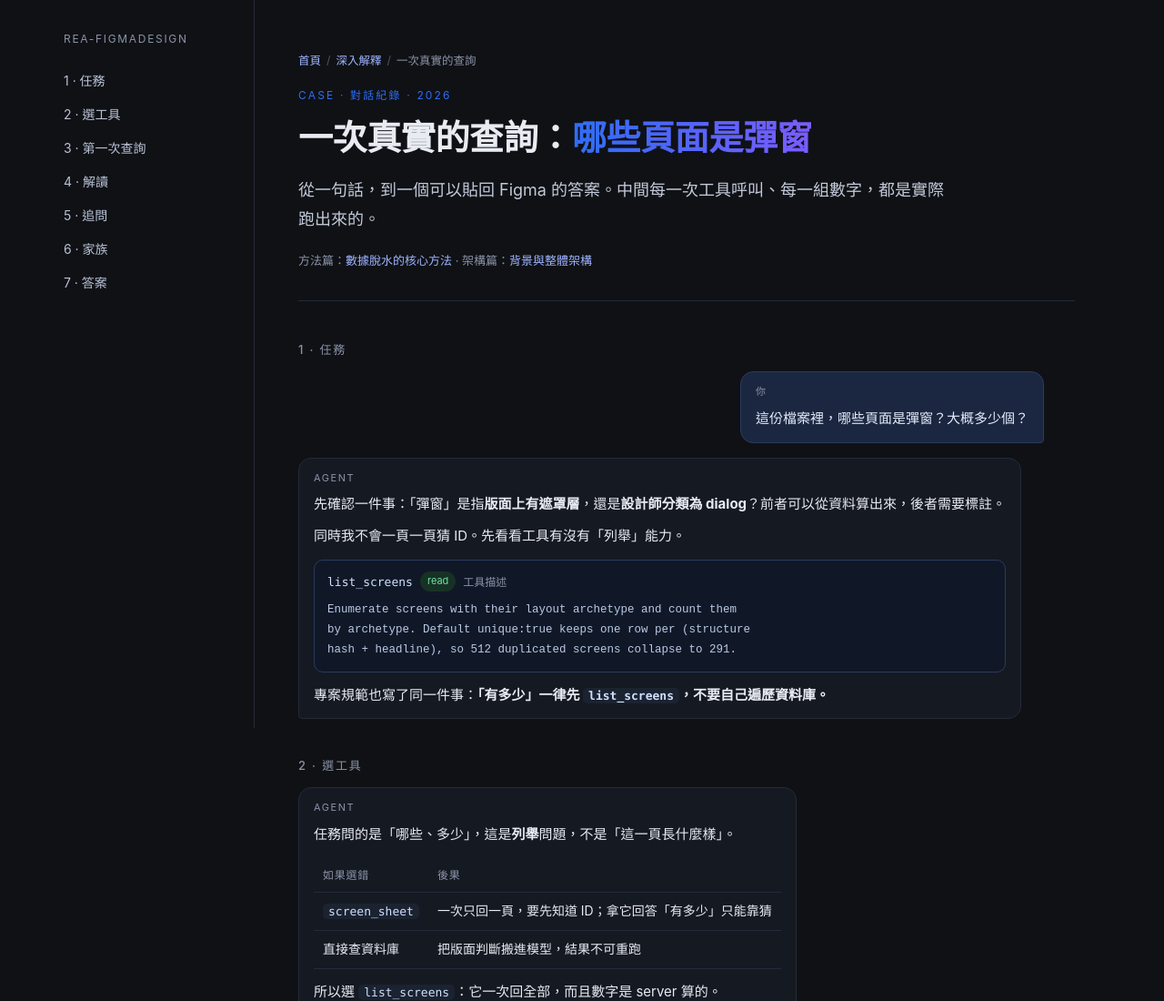
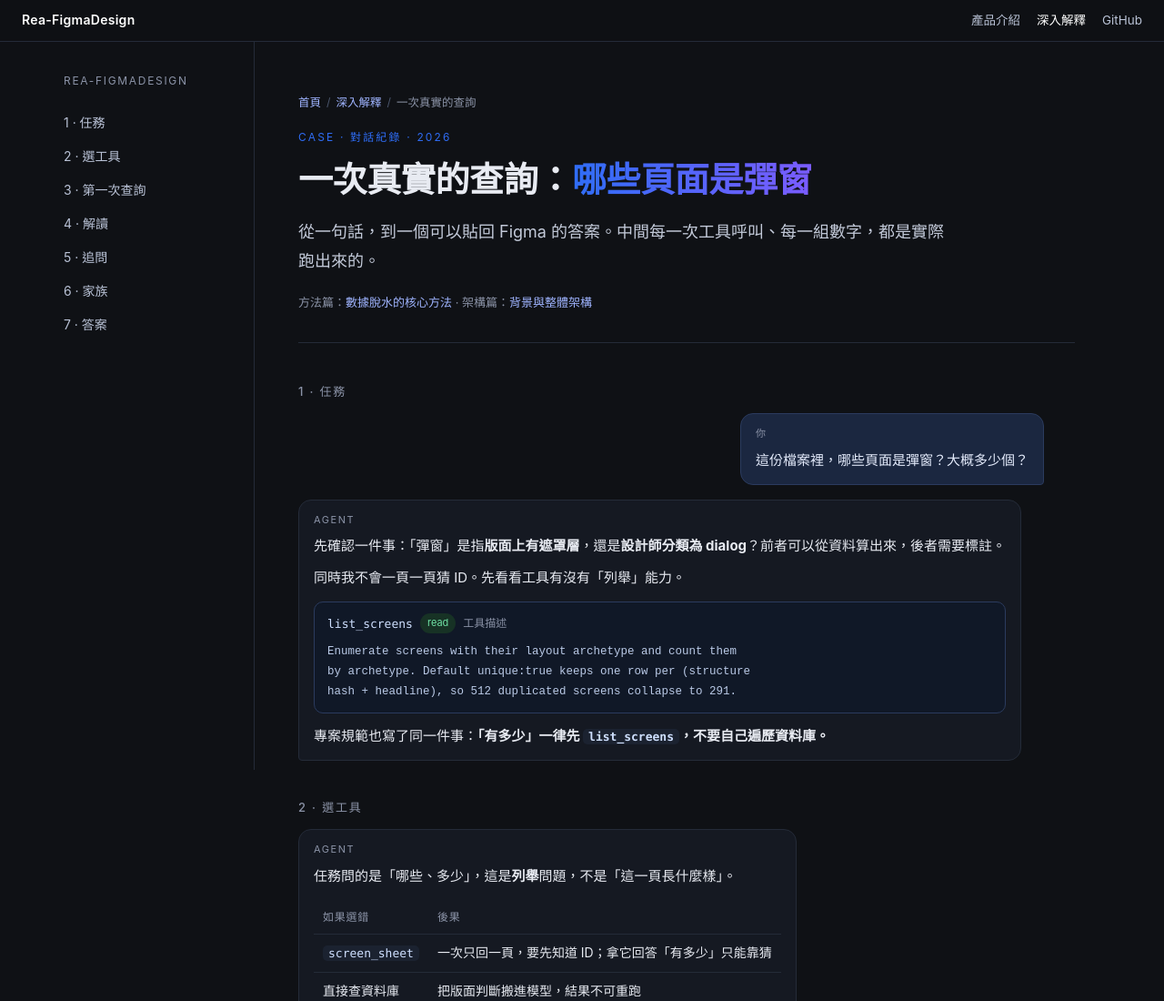
Before and after one commit to yandapengh/Rea-FigmaDesign, a website: page docs/case-popup.html in a window 1280 px wide. Shown: the top 1100 px of the page at 91% size. Drawn offline with Linux system fonts and the light colour scheme.

Commit message:
docs(ui): consistent sticky top bar on every explainer page

```diff
--- a/docs/case-popup.html
+++ b/docs/case-popup.html
@@ -53,11 +53,24 @@
   .crumbs{font-size:12.5px;color:var(--muted);margin:0 0 16px}
   .crumbs a{color:#9fb4ff}
   .crumbs .sep{margin:0 6px;color:#4a556b}
-  footer{color:var(--muted);font-size:13px;padding-top:40px;border-top:1px solid var(--line);margin-top:20px}
+  .topbar{position:sticky;top:0;z-index:60;display:flex;align-items:center;gap:16px;padding:10px 24px;background:rgba(15,17,21,.9);backdrop-filter:blur(10px);border-bottom:1px solid var(--line)}
+  .topbar .wordmark{font-weight:600;font-size:14px;letter-spacing:.02em;color:#fff}
+  .topbar .links{display:flex;align-items:center;gap:18px;margin-left:auto;font-size:13.5px}
+  .topbar .links a{color:#b9c2d6}
+  .topbar .links a.active{color:#fff}
+  @media (max-width:700px){.topbar .links a[href*="github"]{display:none}}  footer{color:var(--muted);font-size:13px;padding-top:40px;border-top:1px solid var(--line);margin-top:20px}
   @media (max-width:900px){nav{display:none}main{padding:32px 22px 80px}h1{font-size:30px}.cond{grid-template-columns:1fr}}
 </style>
 </head>
 <body>
+<header class="topbar">
+  <a class="wordmark" href="index.html">Rea-FigmaDesign</a>
+  <div class="links">
+    <a href="index.html">產品介紹</a>
+    <a href="explainers.html" class="active">深入解釋</a>
+    <a href="https://github.com/yandapengh/Rea-FigmaDesign">GitHub</a>
+  </div>
+</header>
 <div class="layout">
 <nav>
   <div class="brand">Rea-FigmaDesign</div>
```
Also changed, not shown: docs/constraints.html (+14 -1 lines), docs/graph-concept.html (+14 -1 lines), docs/graph.html (+14 -1 lines), docs/hash.html (+14 -1 lines).
